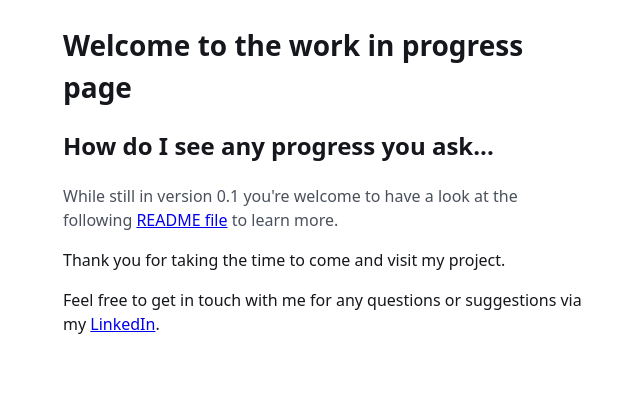
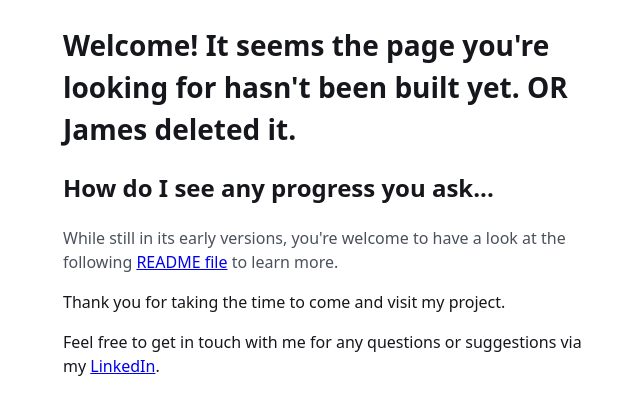
Before and after one commit to ShawnvanWyngaardt/club-shift-scheduler, a Vue app in the folder frontend/: page /start in a window 1280 px wide. Shown: the top 414 px of the page, without its empty margins (313-953 px from the left). Built offline with nearby package versions, Linux system fonts and the light colour scheme.

Commit message:
feat: not found page updated

```diff
--- a/frontend/src/views/NotFound.vue
+++ b/frontend/src/views/NotFound.vue
@@ -1,9 +1,11 @@
 <template>
   <main class="page">
-    <h1>Welcome to the work in progress page</h1>
+    <h1>
+      Welcome! It seems the page you're looking for hasn't been built yet. OR James deleted it.
+    </h1>
     <h2>How do I see any progress you ask...</h2>
     <p class="muted">
-      While still in version 0.1 you're welcome to have a look at the following
+      While still in its early versions, you're welcome to have a look at the following
       <a
         href="https://github.com/ShawnvanWyngaardt/club-shift-scheduler/blob/main/README.md"
         target="blank"
```
